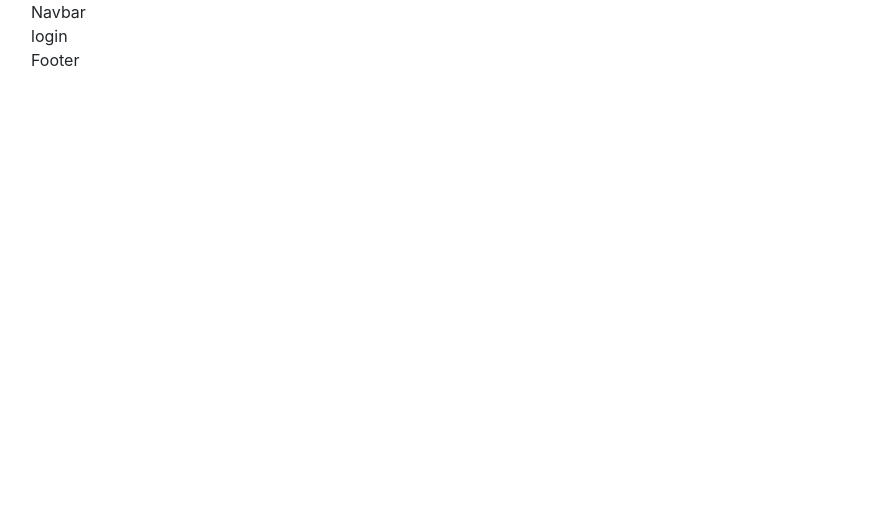
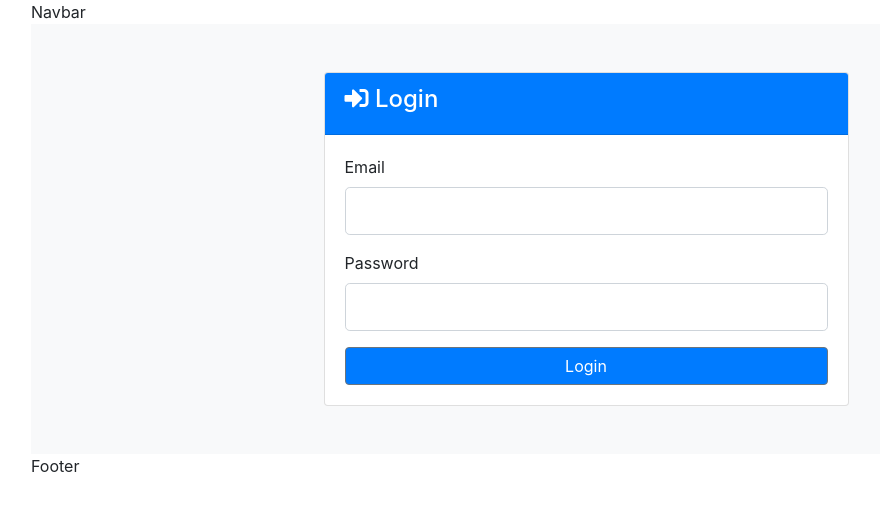
Before and after one commit to WebDevRaul/Protein_Tracker, a React (Create React App) app in the folder client/: page /login in a window 1280 px wide. Shown: the top 510 px of the page, without its empty margins (54-934 px from the left). Built offline with nearby package versions, Linux system fonts and the light colour scheme.

Commit message:
login form

```diff
--- a/client/src/components/auth/Login.js
+++ b/client/src/components/auth/Login.js
@@ -1,10 +1,41 @@
-import React, { Component } from 'react'
+import React, { Component } from 'react';
+
+// Components
+import TextFieldGroup from '../common/TextFieldGroup';
 
 export default class Login extends Component {
   render() {
     return (
       <div>
-        login
+        <section id="login" className="bg-light py-5">
+          <div className="container">
+            <div className="row">
+              <div className="col-md-6 mx-auto">
+                <div className="card">
+                  <div className="card-header bg-primary text-white">
+                    <h4>
+                      <i className="fas fa-sign-in-alt"></i> Login</h4>
+                  </div>
+                  <div className="card-body">
+                    <form noValidate>
+                      <TextFieldGroup
+                        text='Email'
+                        type='email'
+                        name='email'
+                      />
+                      <TextFieldGroup
+                        text='Password'
+                        type='password'
+                        name='password'
+                      />
+                      <input type="submit" value="Login" className="btn btn-secondary btn-block bg-primary" />
+                    </form>
+                  </div>
+                </div>
+              </div>
+            </div>
+          </div>
+        </section>
       </div>
     )
   }
--- a/client/src/components/layout/Landing.js
+++ b/client/src/components/layout/Landing.js
@@ -5,8 +5,12 @@ export default class Landing extends Component {
   render() {
     return (
       <div>
-        <Link to='/Protein-Tracker'>
-          button
+        <Link to='/register'>
+          register
+        </Link>
+        <br />
+        <Link to='/login'>
+          login
         </Link>
       </div>
     )
```
